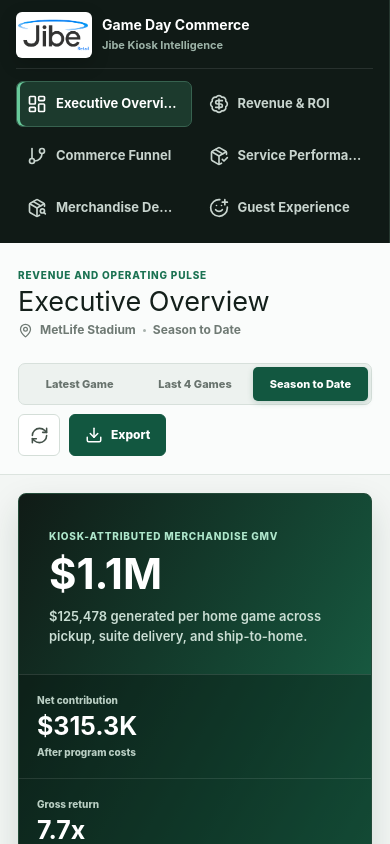
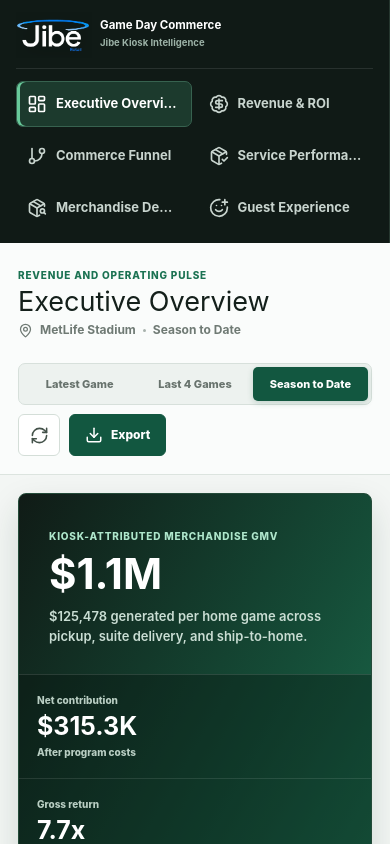
Before and after one commit to jiberetail/ny-jets-retail-dashboard-v2, a React (Vite) app: page / in a window 390 px wide. Shown: the top 844 px of the page. Built offline with nearby package versions, Linux system fonts and the light colour scheme.

Commit message:
Use white Jibe logo in dashboard

```diff
--- a/src/styles/index.css
+++ b/src/styles/index.css
@@ -73,14 +73,10 @@ input:focus-visible {
 }
 
 .brand-logo {
-  width: 82px;
-  height: 54px;
-  flex: 0 0 82px;
+  width: 72px;
+  height: 50px;
+  flex: 0 0 72px;
   overflow: hidden;
-  border: 1px solid rgba(255, 255, 255, 0.22);
-  border-radius: 6px;
-  background: #ffffff;
-  box-shadow: 0 6px 18px rgba(0, 0, 0, 0.2);
 }
 
 .brand-logo img {
@@ -88,6 +84,7 @@ input:focus-visible {
   height: 100%;
   object-fit: contain;
   transform: scale(1.8);
+  filter: drop-shadow(0 2px 5px rgba(0, 0, 0, 0.3));
 }
 
 .brand-copy {
@@ -106,8 +103,9 @@ input:focus-visible {
 
 .brand-block strong {
   display: block;
-  font-size: 14px;
+  font-size: 13px;
   line-height: 1.15;
+  white-space: nowrap;
 }
 
 .brand-block span {
@@ -1230,6 +1228,10 @@ input:focus-visible {
 
 @media (max-width: 1240px) {
   .dashboard-shell { grid-template-columns: 224px minmax(0, 1fr); }
+  .brand-block { gap: 8px; padding-inline: 0; }
+  .brand-logo { width: 58px; height: 44px; flex-basis: 58px; }
+  .brand-block strong { font-size: 11.5px; }
+  .brand-block span { font-size: 9.5px; }
   .sidebar nav button { grid-template-columns: 20px minmax(0, 1fr); }
   .sidebar nav button > svg:last-child { display: none; }
   .impact-band { grid-template-columns: minmax(0, 1fr) 460px; }
```
Also changed, not shown: src/imports/jibe-retail-logo.png.
